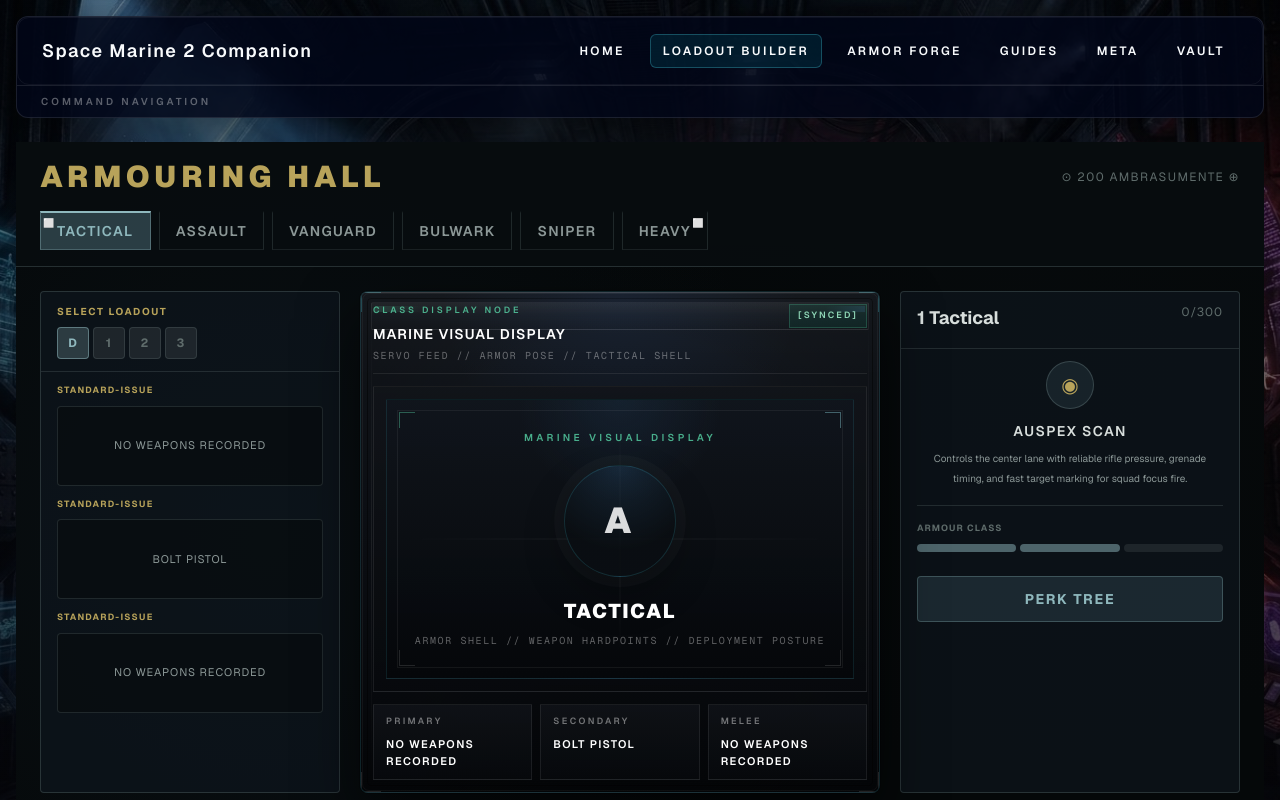
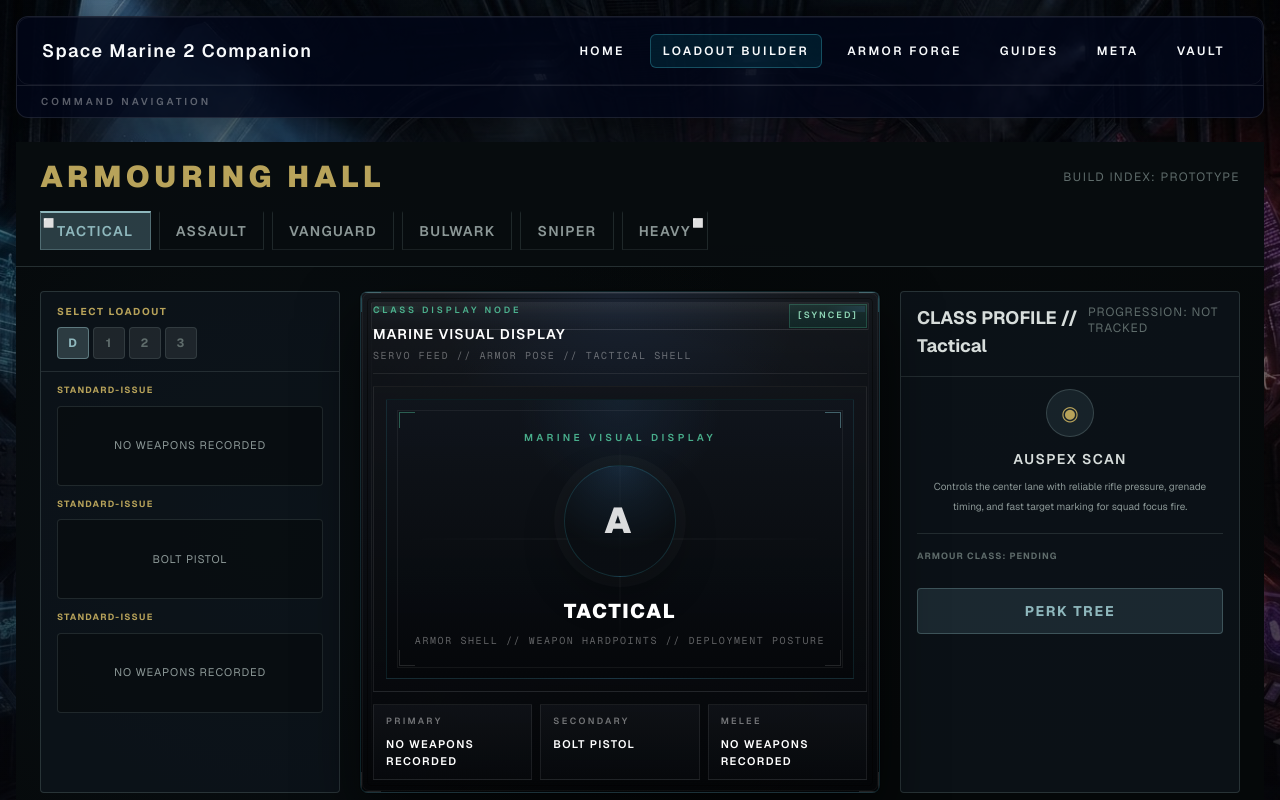
Before and after one commit to Grimm-Reaper7274/space-marine-2-companion, a Next.js app: page /loadout-builder in a window 1280 px wide. Shown: the top 800 px of the page. Built offline with nearby package versions, Linux system fonts and the light colour scheme.

Commit message:
Replace fake loadout stats with prototype labels

```diff
--- a/src/app/loadout-builder/page.tsx
+++ b/src/app/loadout-builder/page.tsx
@@ -74,7 +74,7 @@
               Armouring Hall
             </h1>
             <div className="text-right text-xs uppercase tracking-[0.12em]" style={{ color: "#5f6c6b" }}>
-              <div>⊙ 200 Ambrasumente ⊕</div>
+              <div>BUILD INDEX: PROTOTYPE</div>
             </div>
           </div>
 
@@ -251,11 +251,11 @@
                 <div className="flex items-start justify-between gap-2 mb-1">
                   <div>
                     <p className="text-lg font-bold" style={{ color: "#d8dedc" }}>
-                      {activeClass.id === "tactical" ? "1" : "2"} {activeClass.name}
+                      CLASS PROFILE // {activeClass.name}
                     </p>
                   </div>
                   <p className="text-xs uppercase tracking-[0.08em]" style={{ color: "#5f6c6b" }}>
-                    0/300
+                    PROGRESSION: NOT TRACKED
                   </p>
                 </div>
               </div>
@@ -284,19 +284,8 @@
                 {/* Armor Class Indicator */}
                 <div className="mt-4 pt-4 border-t" style={{ borderTopColor: "rgba(128, 151, 151, 0.2)" }}>
                   <p className="text-[9px] font-bold uppercase tracking-[0.12em] mb-2" style={{ color: "#5f6c6b" }}>
-                    Armour Class
+                    Armour Class: Pending
                   </p>
-                  <div className="flex gap-1">
-                    {[1, 2, 3].map((i) => (
-                      <div
-                        key={i}
-                        className="flex-1 h-2 rounded-sm"
-                        style={{
-                          backgroundColor: i <= 2 ? "rgba(143, 184, 189, 0.5)" : "rgba(44, 50, 56, 0.6)",
-                        }}
-                      />
-                    ))}
-                  </div>
                 </div>
 
                 {/* Perk Tree Button */}
```
